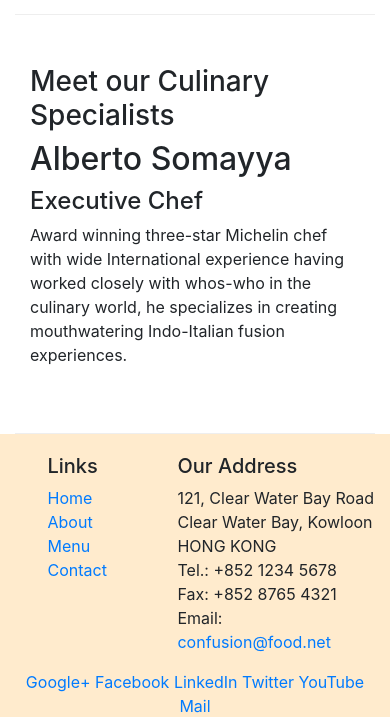
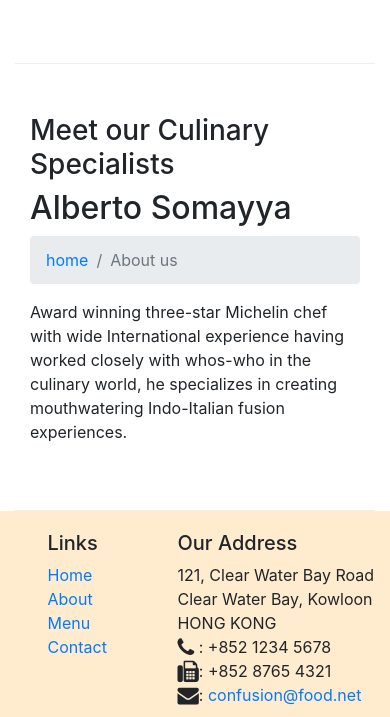
Before and after one commit to arihantjain2468/initial, a website: page index.html in a window 390 px wide. Shown: the part 1187-1904 px from the top of the page. Drawn offline with nearby package versions, Linux system fonts and the light colour scheme.

Commit message:
icon updated

```diff
--- a/index.html
+++ b/index.html
@@ -9,12 +9,30 @@
 
         <!-- Bootstrap CSS -->
         <link rel="stylesheet" href="node_modules/bootstrap/dist/css/bootstrap.min.css">
+        <link rel="stylesheet" href="node_modules/font-awesome/css/font-awesome.min.css">
+        <link rel="stylesheet" href="node_modules/bootstrap-social/bootstrap-social.css">
         <link rel="stylesheet" href="styles/style.css">
     <title>Ristorante Con Fusion</title>
 </head>
 
 <body>
 
+    <nav class="navbar navbar-dark navbar-expand-sm bg-primary fixed-top">
+          <div class="container">
+              <a class="navbar-brand mr-auto" href="#">restorante con fusion</a>
+                <button type="button" class="navbar-toggler" data-toggle="collapse" data-target="#Navbar">
+                     <span class="navbar-toggler-icon"></span>
+                </button>
+                <div class="collapse navbar-collapse" id="Navbar">
+                    <ul class="navbar-nav mr-auto">
+                        <li class="navitem active"><a class="nav-link" href="#" ><span class="fa fa-home fa-lg"></span> Home </a></li>
+                        <li class="navitem"><a class="nav-link" href="#" ><span class="fa fa-list fa-lg"></span> Menu </a></li>
+                        <li class="navitem"><a class="nav-link" href="#" ><span class="fa fa-address-card fa-lg"></span> contact </a></li>
+                        <li class="navitem"><a class="nav-link" href="#" ><span class="fa fa-info fa-lg"></span> About </a></li>
+                    </ul>
+                </div>
+          </div>
+    </nav>
     <header class="jumbotron">
         <div class="container">
             <div class="row row-header">
@@ -56,7 +74,11 @@
             </div>
             <div class="col col-sm col-sm-md">
                 <h2>Alberto Somayya</h2>
-                <h4>Executive Chef</h4>
+                <ol class="col-12 breadcrumb">
+                    <li class="breadcrumb-item"><a href="#">home</a></li>
+                    <li class="breadcrumb-item active">About us</li>
+
+                </ol>
                 <p>Award winning three-star Michelin chef with wide International experience having worked closely with whos-who in the culinary world, he specializes in creating mouthwatering Indo-Italian fusion experiences. </p>
             </div>
         </div>
@@ -80,19 +102,19 @@
 		              121, Clear Water Bay Road<br>
 		              Clear Water Bay, Kowloon<br>
 		              HONG KONG<br>
-		              Tel.: +852 1234 5678<br>
-		              Fax: +852 8765 4321<br>
-		              Email: <a href="mailto:confusion@food.net">confusion@food.net</a>
+		              <i class="fa fa-phone fa-lg"></i> : +852 1234 5678<br>
+		              <i class="fa fa-fax fa-lg"></i>: +852 8765 4321<br>
+		              <i class="fa fa-envelope fa-lg"></i>: <a href="mailto:confusion@food.net">confusion@food.net</a>
 		           </address>
                 </div>
                 <div class="col-12 col-sm-4 align-self-center">
                     <div class="text-center">
-                        <a href="http://google.com/+">Google+</a>
-                        <a href="http://www.facebook.com/profile.php?id=">Facebook</a>
-                        <a href="http://www.linkedin.com/in/">LinkedIn</a>
-                        <a href="http://twitter.com/">Twitter</a>
-                        <a href="http://youtube.com/">YouTube</a>
-                        <a href="mailto:">Mail</a>
+                        <a class="btn btn-social-icon btn-google" href="http://google.com/+"><i class="fa fa-google-plus fa-lg"></i></a>
+                        <a class="btn btn-social-icon btn-facebook" href="http://www.facebook.com/profile.php?id="><i class="fa fa-facebook fa-lg"></i></a>
+                        <a class="btn btn-social-icon btn-linkedin" href="http://www.linkedin.com/in/"><i class="fa fa-linkedin fa-lg"></i></a>
+                        <a class="btn btn-social-icon btn-twitter" href="http://twitter.com/"><i class="fa fa-phone fa-lg"></i></a>
+                        <a class="btn btn-social-icon btn-youtube" href="http://youtube.com/"><i class="fa fa-youtube fa-lg"></i></a>
+                        <a class="btn btn-social-icon" href="mailto:"><i class="fa fa-envelope-o fa-lg"></i></a>
                     </div>
                 </div>
            </div>
--- a/package.json
+++ b/package.json
@@ -14,8 +14,10 @@
     "lite-server": "^2.3.0"
   },
   "dependencies": {
-    "bootstrap": "^4.0.0",
-    "jquery": "^3.1.1",
+    "bootstrap": "^4.5.3",
+    "bootstrap-social": "^5.1.1",
+    "font-awesome": "^4.7.0",
+    "jquery": "^3.5.1",
     "popper.js": "^1.12.9"
   }
 }
--- a/styles/style.css
+++ b/styles/style.css
@@ -24,3 +24,10 @@
     margin: 0px;
     color: #0f0f0f;
 }
+body{
+    padding: 50px 0px 0px 0px;
+    z-index: 0;
+}
+.navbar-dark{
+    background-color: #512DAB;
+}
```
Also changed, not shown: 1 other file.
